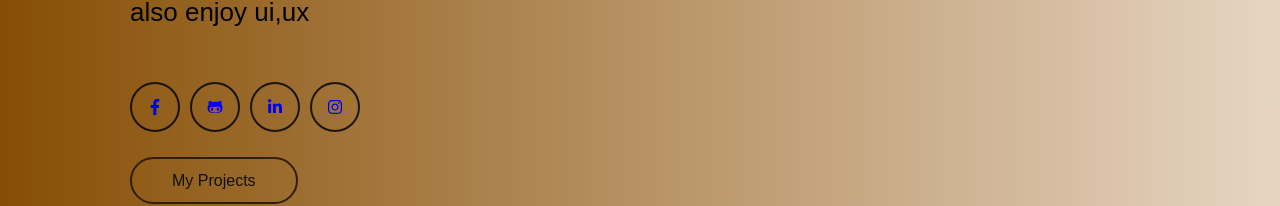
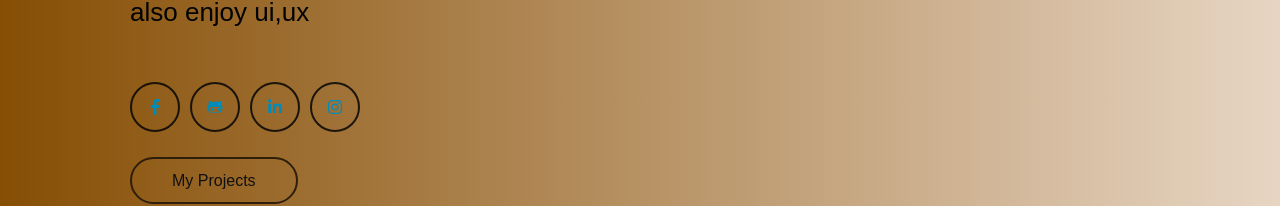
Before and after one commit to mamathamereddy/Portfolio, a React (Create React App) app: page / in a window 1280 px wide. Shown: the part 409-615 px from the top of the page. Built offline with nearby package versions, Linux system fonts and the light colour scheme.

Commit message:
updating link color

```diff
--- a/src/App.css
+++ b/src/App.css
@@ -228,6 +228,10 @@ body {
   line-height: 25px;
   word-spacing: 1.5px;
   margin-bottom: 20px;
+}
+a {
+  text-decoration: none;
+  color: #008cba;
 }
 
 .info__contacts {
```
